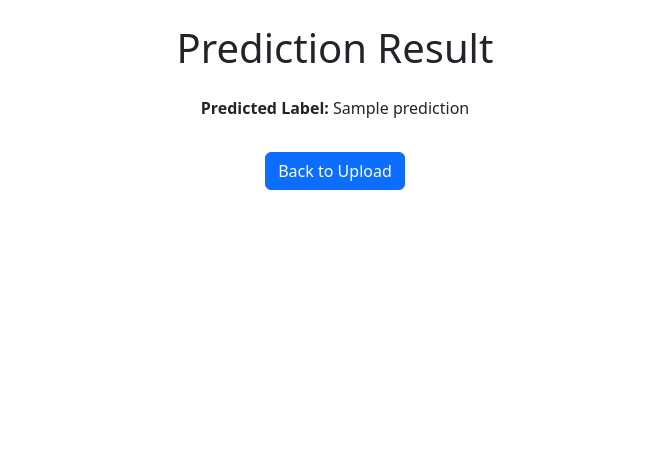
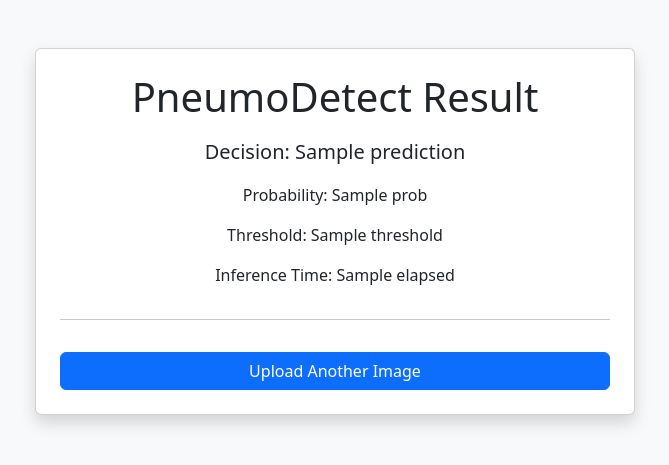
Before and after one commit to AAdewunmi/AI-Assisted-Pneumonia-Detection-Project, a Flask app: template app/templates/result.html in a window 1280 px wide. Shown: the top 465 px of the page, without its empty margins (305-974 px from the left). Run offline with Flask 3, Linux system fonts and the light colour scheme; the template is opened without the code that fills it: most values are stand-ins (such as "Sample title", 1, 10 or a date in 2020); some libraries are stand-ins or nearby versions.

Commit message:
Refactor: Update result.html for improved layout and styling of prediction results

```diff
--- a/app/templates/result.html
+++ b/app/templates/result.html
@@ -3,13 +3,21 @@
 <head>
   <meta charset="UTF-8">
   <title>Prediction Result</title>
-  <link rel="stylesheet" href="{{ url_for('static', filename='css/bootstrap.min.css') }}">
+  <link
+    href="https://cdn.jsdelivr.net/npm/bootstrap@5.3.0/dist/css/bootstrap.min.css"
+    rel="stylesheet">
 </head>
-<body class="p-4 text-center">
+<body class="p-5 text-center bg-light">
   <div class="container">
-    <h1 class="mb-4">Prediction Result</h1>
-    <p><strong>Predicted Label:</strong> {{ prediction }}</p>
-    <a href="{{ url_for('index') }}" class="btn btn-primary mt-3">Back to Upload</a>
+    <div class="card shadow p-4 mx-auto" style="max-width: 600px;">
+      <h1 class="mb-3">PneumoDetect Result</h1>
+      <p class="lead">Decision: <strong>{{ prediction }}</strong></p>
+      <p>Probability: {{ prob }}</p>
+      <p>Threshold: {{ threshold }}</p>
+      <p>Inference Time: {{ elapsed }}</p>
+      <hr>
+      <a href="{{ url_for('index') }}" class="btn btn-primary mt-3">Upload Another Image</a>
+    </div>
   </div>
 </body>
 </html>
```
Also changed, not shown: app/templates/index.html (+6 -1 lines).
